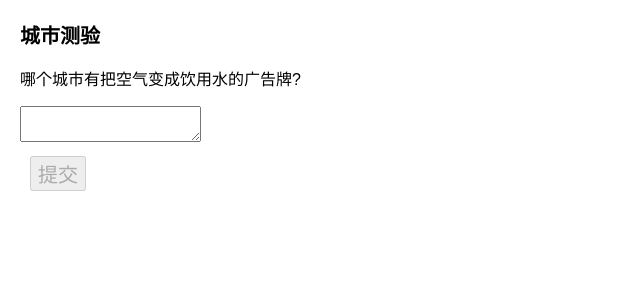
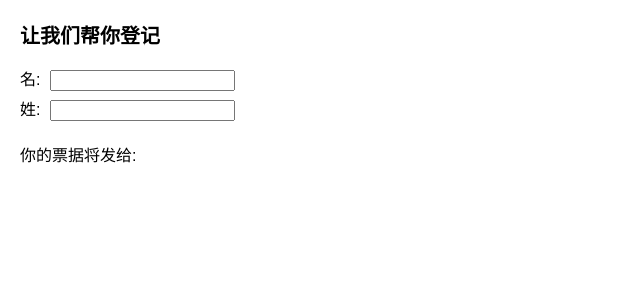
Before and after one commit to yaowen369/hello-react, a React (Create React App) app: page / in a window 1280 px wide. Shown: the top 300 px of the page, without its empty margins (0-640 px from the left). Built offline with nearby package versions, Linux system fonts and the light colour scheme.

Commit message:
状态ui 选择State结构 https://www.reactjs.cn/learn/managing-state

```diff
--- a/src/index.js
+++ b/src/index.js
@@ -7,11 +7,12 @@ import reportWebVitals from './reportWebVitals';
 
 import BucketList from "./adding_interactivity/BucketList";
 import CityTestForm from "./managing_state/CityTestForm";
+import NameForm from "./managing_state/NameForm";
 
 const root = ReactDOM.createRoot(document.getElementById('root'));
 root.render(
     <React.StrictMode>
-        <CityTestForm />
+        <NameForm />
     </React.StrictMode>
 );
 
--- /dev/null
+++ b/src/managing_state/NameForm.js
@@ -0,0 +1,44 @@
+import {useState} from "react";
+
+export default function NameForm() {
+    const [firstName, setFirstName]  = useState('');
+    const [lastName, setLastName] = useState('');
+
+
+    const fullName = firstName + ' ' + lastName;
+
+    function handleFirstNameChange(e) {
+        setFirstName(e.target.value);
+    }
+
+
+    function handleLastNameChange(e) {
+        setLastName(e.target.value);
+    }
+
+
+    return (
+        <>
+            <h2>让我们帮你登记</h2>
+            <label>
+                名: {' '}
+                <input
+                    value={firstName}
+                    onChange={handleFirstNameChange}
+                />
+            </label>
+
+            <label>
+                姓: {' '}
+                <input
+                    value={lastName}
+                    onChange={handleLastNameChange}
+                />
+            </label>
+
+            <p>
+                你的票据将发给: <b>{fullName}</b>
+            </p>
+        </>
+    );
+}
```
